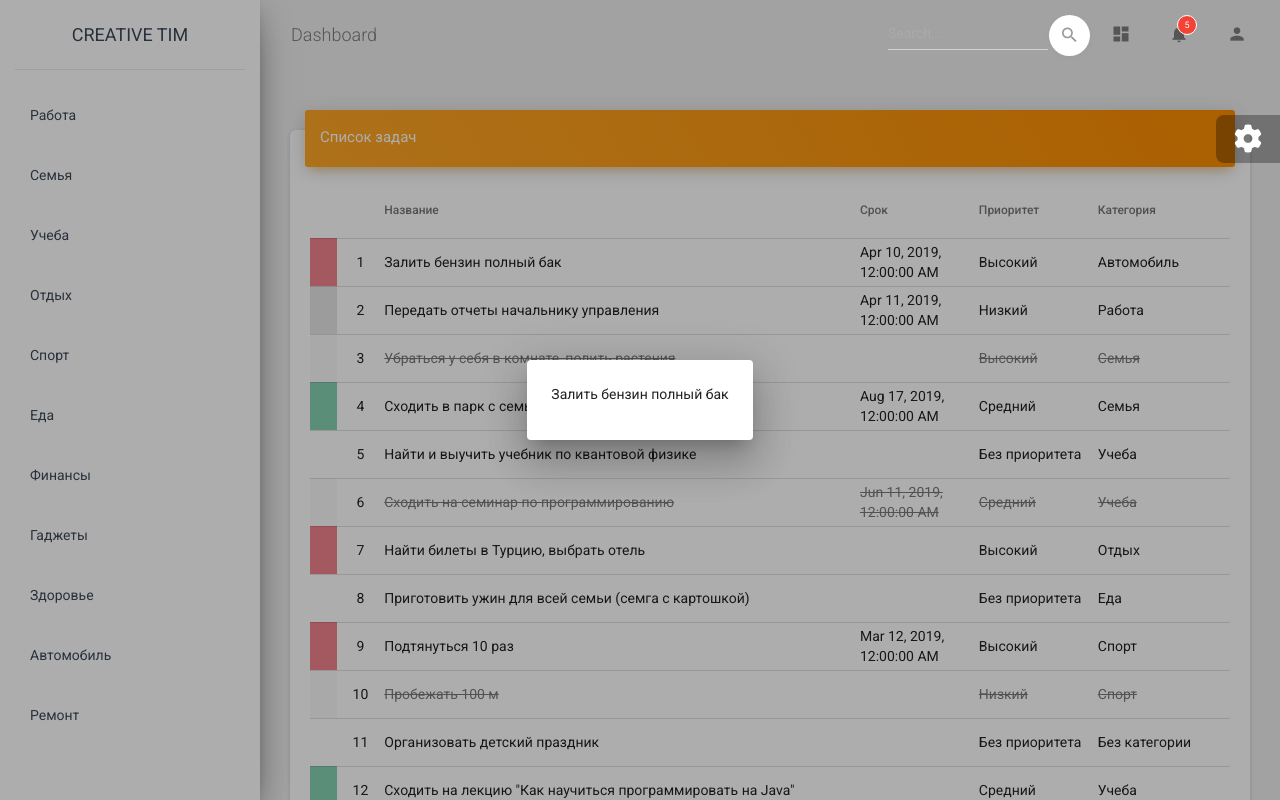
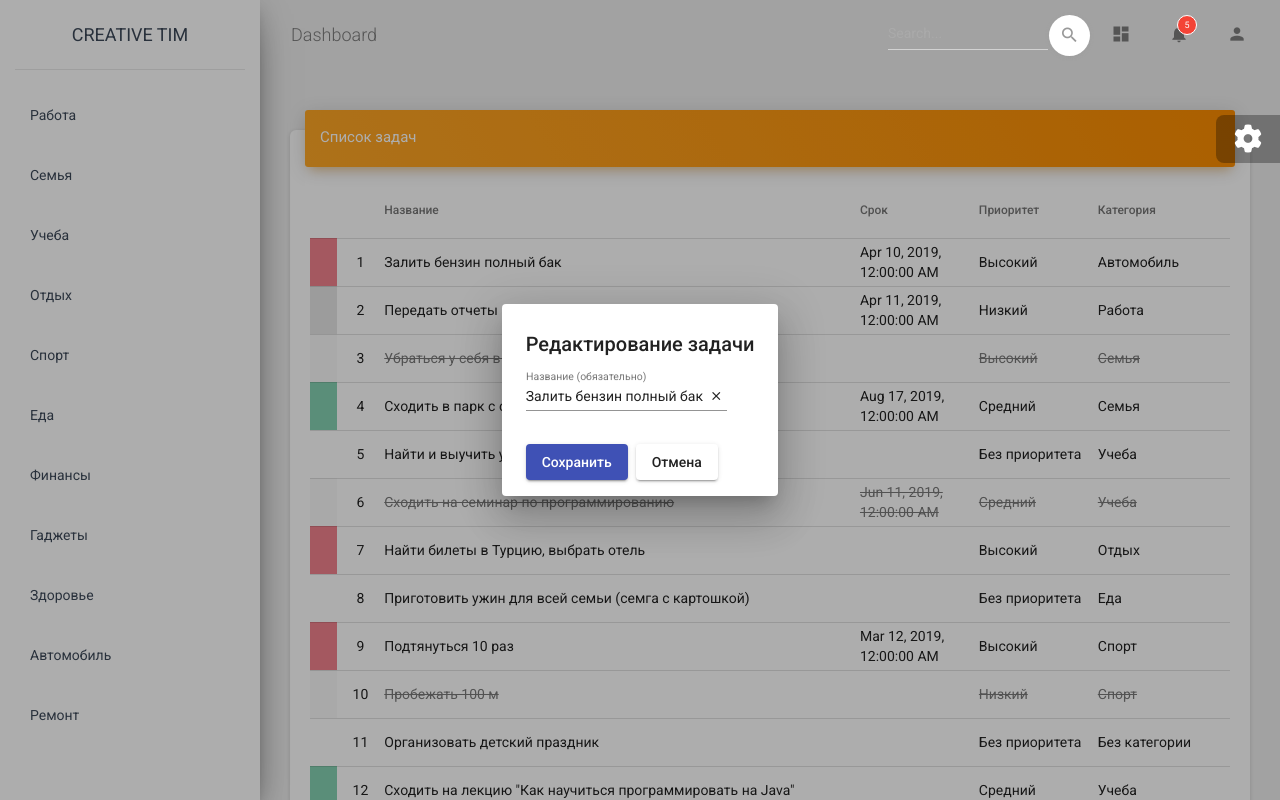
Before and after one commit to Selfvsself/first-todo, an Angular app: page / in a window 1280 px wide. Both pictures are taken after a click on the element "Залить бензин полный бак". Built offline with nearby package versions, Linux system fonts and the light colour scheme.

Commit message:
Редактирование задач через диалоговое окно

```diff
--- a/src/app/app.component.html
+++ b/src/app/app.component.html
@@ -74,7 +74,7 @@
       <div class="container-fluid">
         <div class="row">
           <div class="col-12">
-            <app-tasks [tasks]="tasks"></app-tasks>
+            <app-tasks (updateTask)="onUpdateTasks($event)" [tasks]="tasks"></app-tasks>
           </div>
         </div>
       </div>
--- a/src/app/app.component.ts
+++ b/src/app/app.component.ts
@@ -33,4 +33,15 @@ export class AppComponent implements OnInit {
   // onSelectTask(task: Task): void {
   //   console.log(task);
   // }
+  onUpdateTasks(task: Task): void {
+    this.dataHandler.updateTask(task).subscribe(() => {
+      this.dataHandler.searchTodos(
+        this.selectedCategory,
+        null,
+        null,
+        null
+      ).subscribe(tasks => this.tasks = tasks);
+    });
+
+  }
 }
--- a/src/app/data/dao/impl/TaskDAOArray.ts
+++ b/src/app/data/dao/impl/TaskDAOArray.ts
@@ -50,8 +50,10 @@ export class TaskDAOArray implements TaskDAO {
     return of(allTasks);
   }
 
-  update(T): Observable<Task> {
-    return undefined;
+  update(task: Task): Observable<Task> {
+    const tmpTask = TestData.tasks.find(t => t.id === task.id);
+    TestData.tasks.splice(TestData.tasks.indexOf(tmpTask), 1, task);
+    return of (task);
   }
 
 }
--- a/src/app/dialog/add-edit-task/add-edit-task.component.html
+++ b/src/app/dialog/add-edit-task/add-edit-task.component.html
@@ -1 +1,38 @@
-<p>{{task.title}}</p>
+<mat-dialog-content>
+  <p mat-dialog-title>{{title}}</p>
+
+  <mat-form-field>
+
+    <mat-label>Название (обязательно)</mat-label>
+    <input
+      #inputTitle
+    matInput
+    [(ngModel)]="tmpTitle"
+    (keydown.enter)="onConfirm()">
+    <button *ngIf="tmpTitle.trim().length > 0"
+    mat-button matSuffix mat-icon-button aria-label="clear"
+    (click)="tmpTitle=''" class="dialog-task-title">
+      <mat-icon>clear</mat-icon>
+    </button>
+  </mat-form-field>
+
+
+
+</mat-dialog-content>
+
+<mat-dialog-actions>
+
+  <button
+  mat-raised-button color="primary"
+  (click)="onConfirm()"
+  [disabled]="inputTitle.value.trim().length == 0">
+    Сохранить
+  </button>
+
+  <button
+  mat-raised-button
+  (click)="onCancel()">Отмена</button>
+
+
+
+</mat-dialog-actions>
--- a/src/app/dialog/add-edit-task/add-edit-task.component.ts
+++ b/src/app/dialog/add-edit-task/add-edit-task.component.ts
@@ -18,14 +18,28 @@ export class AddEditTaskComponent implements OnInit {
   ) {
   }
 
-  private title: string;
-  private task: Task;
+  title: string;
+  task: Task;
+  tmpTitle: string;
 
   ngOnInit(): void {
     this.task = this.data[0];
     this.title = this.data[1];
 
-    console.log(this.task);
+    this.tmpTitle = this.task.title;
   }
 
+  onConfirm(): void {
+
+    this.task.title = this.tmpTitle;
+
+    this.dialogRef.close(this.task);
+
+  }
+
+  onCancel(): void {
+
+    this.dialogRef.close(null);
+
+  }
 }
--- a/src/app/service/data-handler.service.ts
+++ b/src/app/service/data-handler.service.ts
@@ -32,4 +32,8 @@ export class DataHandlerService {
 
   fillTaskByCategory(category: Category): void {
   }
+
+  updateTask(task: Task): Observable<Task> {
+    return this.taskDaoArray.update(task);
+  }
 }
--- a/src/app/views/tasks/tasks.component.ts
+++ b/src/app/views/tasks/tasks.component.ts
@@ -27,6 +27,9 @@ export class TasksComponent implements OnInit {
     this.tasks = tasks;
     this.fillTable();
   }
+
+  @Output()
+  updateTask = new EventEmitter<Task>();
 
   // @Output()
   // selectedTask = new EventEmitter<Task>();
@@ -89,7 +92,12 @@ export class TasksComponent implements OnInit {
 
   openEditTaskDialog(task: Task): void {
     const dialogRef = this.dialog.open(AddEditTaskComponent, {data: [task, 'Редактирование задачи'], autoFocus: false});
-    dialogRef.afterClosed().subscribe()
+    dialogRef.afterClosed().subscribe(result => {
+
+      if (result as Task) {
+        this.updateTask.emit(result);
+      }
+    });
   }
 
   // ngAfterViewInit(): void {
```
Also changed, not shown: src/app/app.module.ts (+21 -10 lines).
